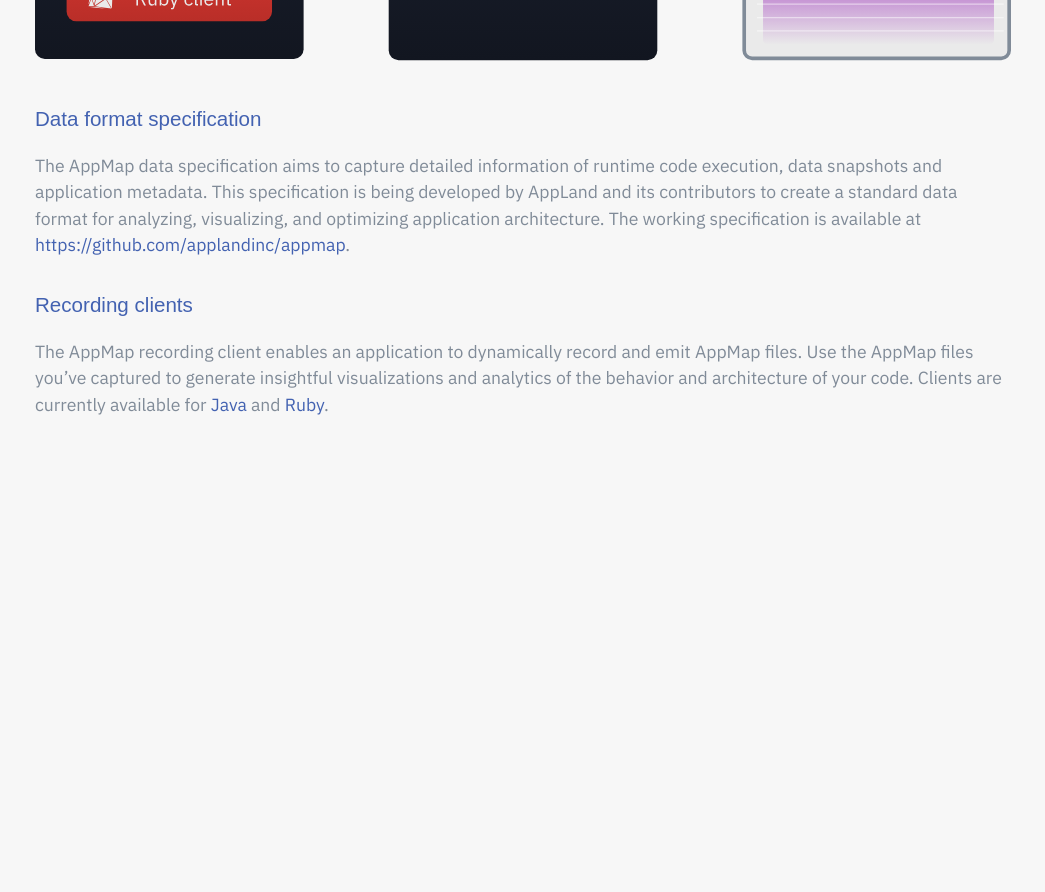
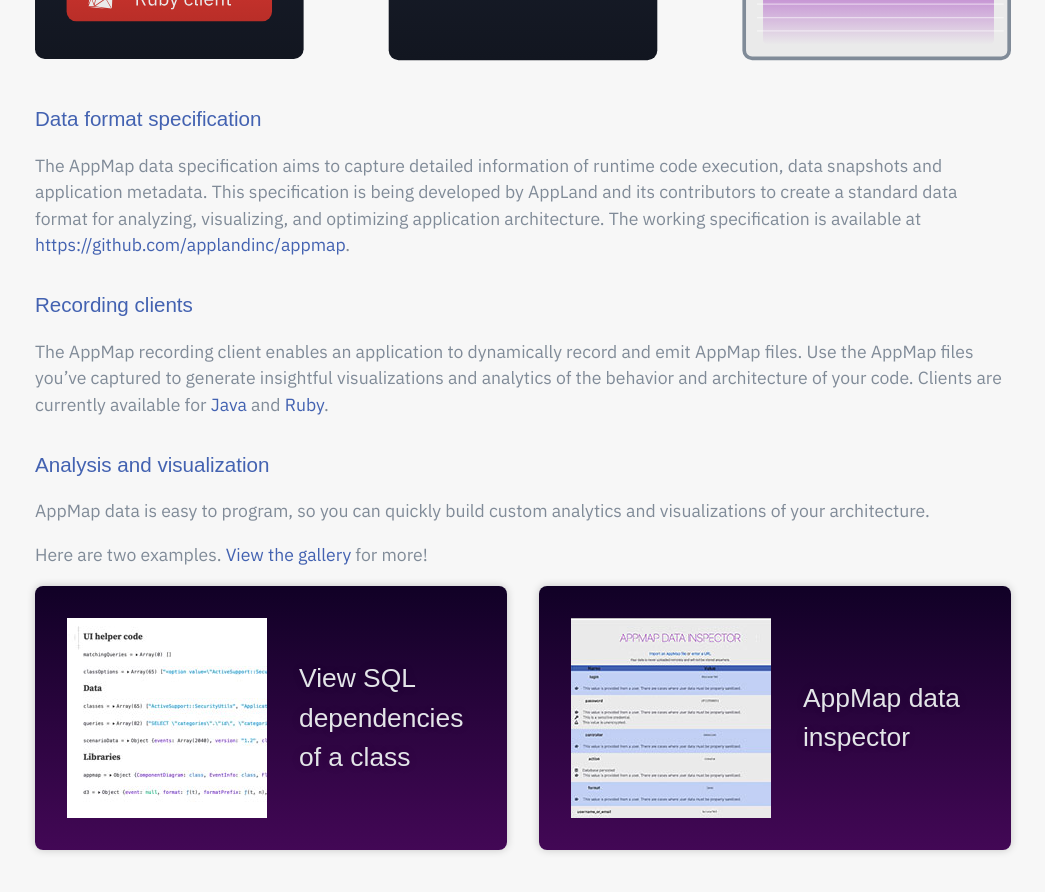
Before and after one commit to applandorg/applandorg.github.io, a Jekyll site: the page built from _pages/index.md, in a window 1280 px wide and 900 px high, scrolled down 1011 px. Shown: the top 892 px of the window, without its empty margins (117-1162 px from the left). Built offline with Jekyll 4.4.1, drawn with Linux system fonts in a browser that asks for light colours; some web fonts are replaced; before the commit the page ends 1479 px from its top, so only the background shows below that.

Commit message:
Feature the gallery on the home page

```diff
--- a/_pages/index.md
+++ b/_pages/index.md
@@ -19,3 +19,26 @@
 ### Recording clients
 
 The AppMap recording client enables an application to dynamically record and emit AppMap files. Use the AppMap files you’ve captured to generate insightful visualizations and analytics of the behavior and architecture of your code. Clients are currently available for [Java](https://github.com/applandinc/appmap-java) and [Ruby](https://github.com/applandinc/appmap-ruby).
+
+### Analysis and visualization
+
+AppMap data is easy to program, so you can quickly build custom analytics
+and visualizations of your architecture.
+
+Here are two examples. [View the gallery](/gallery) for more!
+
+<ul class="gallery-project-list">
+  {% assign featured_posts = site.posts | where: "featured", true %}
+  {% for post in featured_posts limit:2 %}
+  {% if post.category=="gallery" %}
+    <a class="gallery-project" href="{{ post.url }}">
+        {% if post.thumb %}
+          <img src="{{ site.baseurl }}{{ post.thumb }}" alt="{{ post.title }}" class="post-image post-thumb">
+        {% endif %}
+        <div class="post-content">
+          <h2>{{ post.title }}</h2>
+        </div>
+    </a>
+  {% endif %}
+  {% endfor %}
+</ul>
```
Also changed, not shown: gallery/_posts/2020-10-22-appmap-auto-dependencies.md (+3 -1 lines), gallery/_posts/2020-10-22-appmap-data-inspector.md (+6 -1 lines), gallery/_posts/2020-10-22-view-sql-dependencies-of-a-class.markdown (+6 -1 lines), 1 other file.
